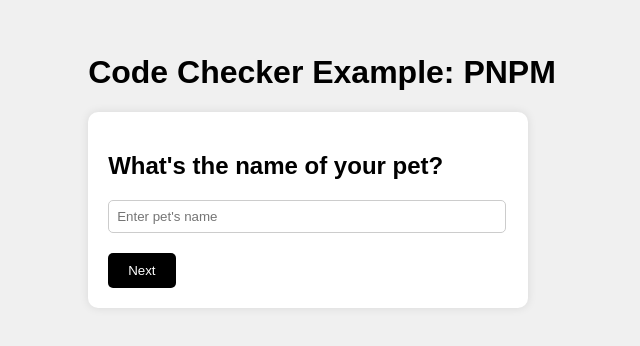
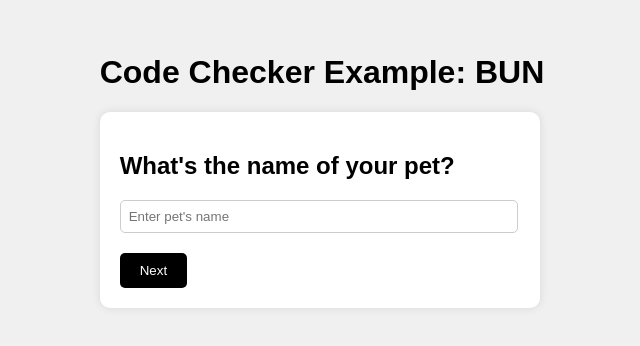
Before and after one commit to rcj-siteimprove/code-checker-example-bun, a website: page index.html in a window 1280 px wide. Shown: the part 230-576 px from the top of the page, without its empty margins (318-958 px from the left). Drawn offline with Linux system fonts and the light colour scheme.

Commit message:
Update test

```diff
--- a/index.html
+++ b/index.html
@@ -3,7 +3,7 @@
   <head>
     <meta charset="UTF-8" />
     <meta name="viewport" content="width=device-width, initial-scale=1.0" />
-    <title>Code Checker Example: PNPM</title>
+    <title>Code Checker Example: BUN</title>
     <style>
       body {
         font-family: Arial, sans-serif;
@@ -72,7 +72,7 @@
       <a href="#main" class="skip">Skip to main content</a>
     </header>
     <main id="main">
-      <h1>Code Checker Example: PNPM</h1>
+      <h1>Code Checker Example: BUN</h1>
       <div class="container">
         <div id="screen1" class="screen active">
           <h2>What's the name of your pet?</h2>
```
Also changed, not shown: test/accessibility.spec.ts (+1 -1 lines).
